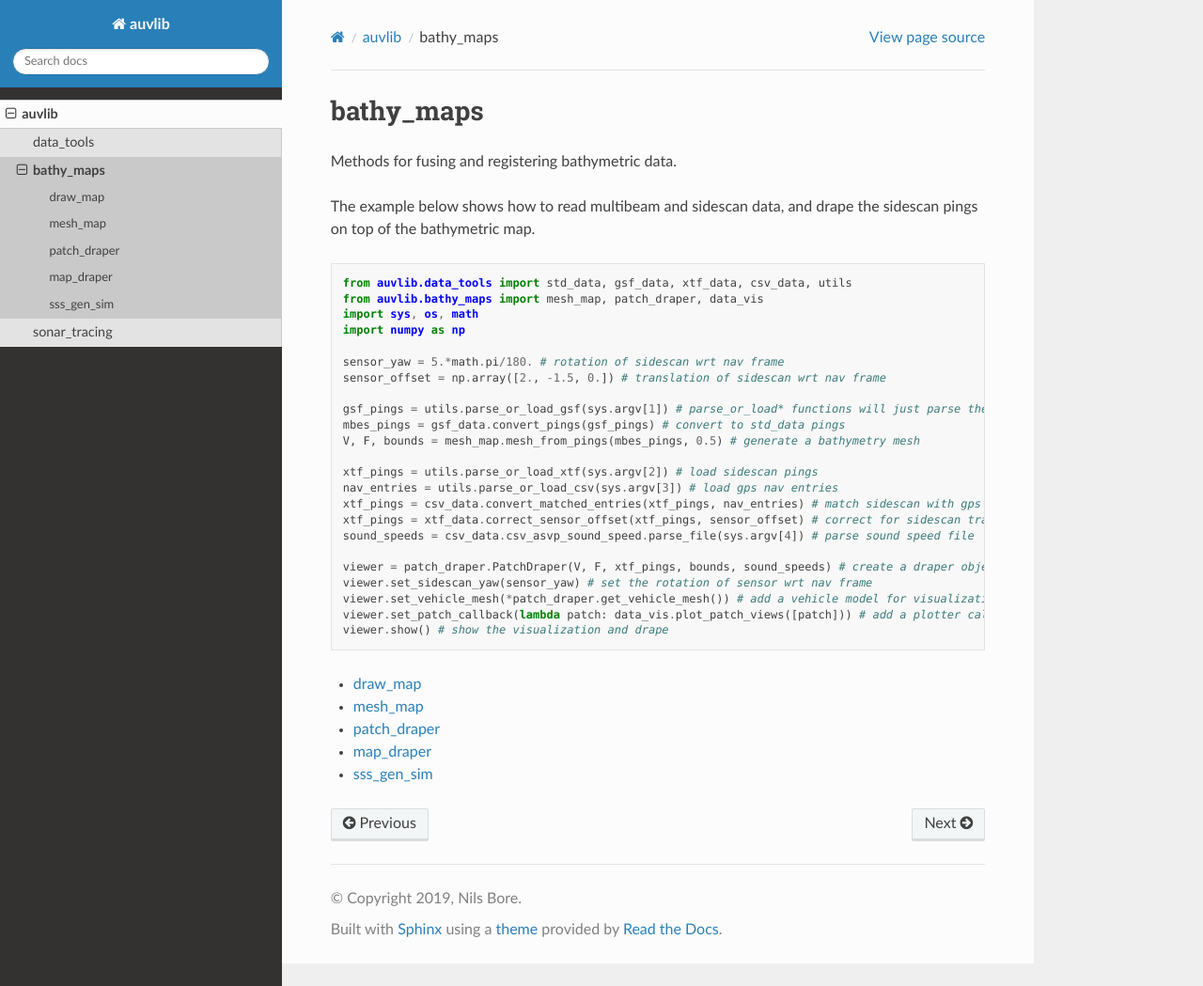
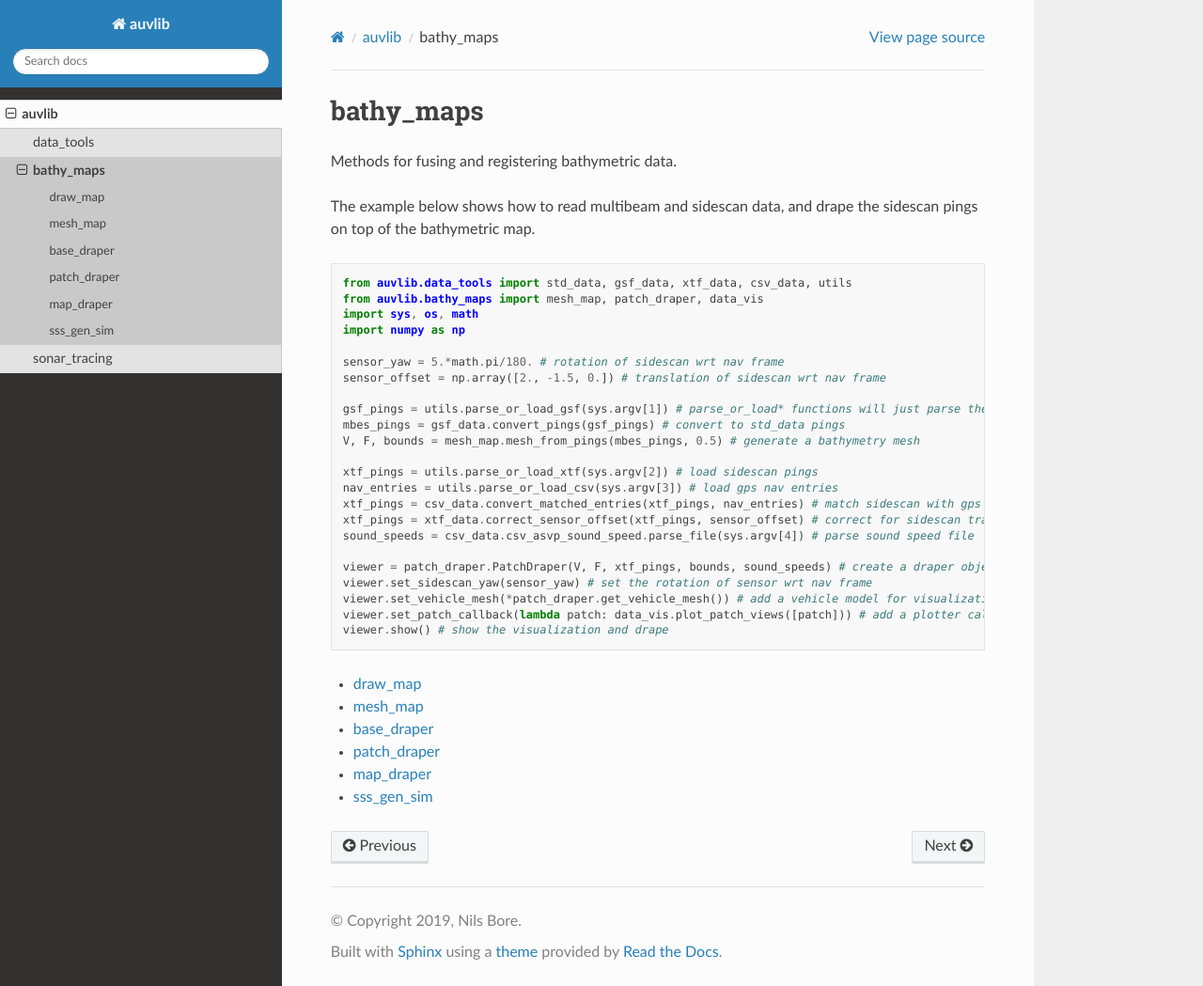
Before and after one commit to nilsbore/auvlib, a Sphinx documentation site: the page built from docs/bathy_maps.rst, in a window 1280 px wide and 1049 px high. Shown: the whole window at 94% size. Built offline with Sphinx 7.4.7 and the Read the Docs theme 2.0.0, drawn with Linux system fonts in a browser that asks for light colours.

Commit message:
Added documentation for base_draper

```diff
--- /dev/null
+++ b/docs/base_draper.rst
@@ -0,0 +1,6 @@
+base_draper
+===========
+
+.. automodule:: auvlib.bathy_maps.base_draper
+     :members:
+     :undoc-members:
--- a/docs/bathy_maps.rst
+++ b/docs/bathy_maps.rst
@@ -40,6 +40,8 @@ of the bathymetric map.
 
    mesh_map
 
+   base_draper
+
    patch_draper
 
    map_draper
```
